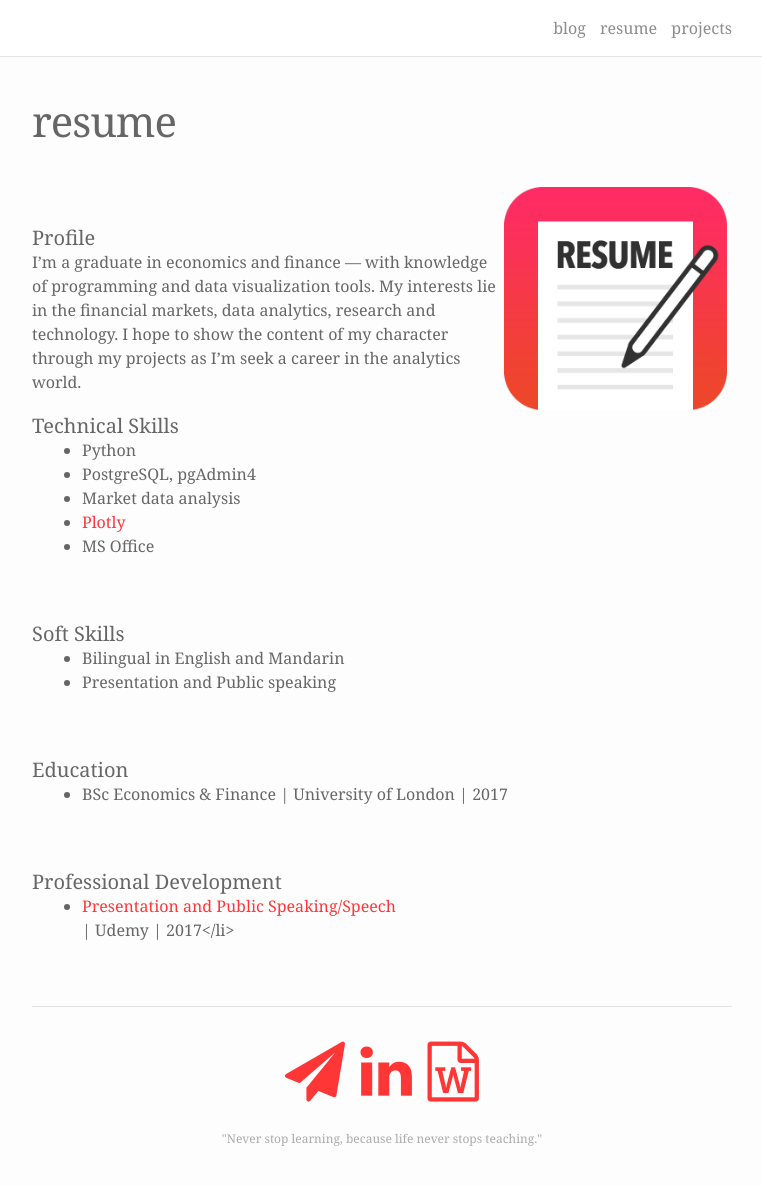
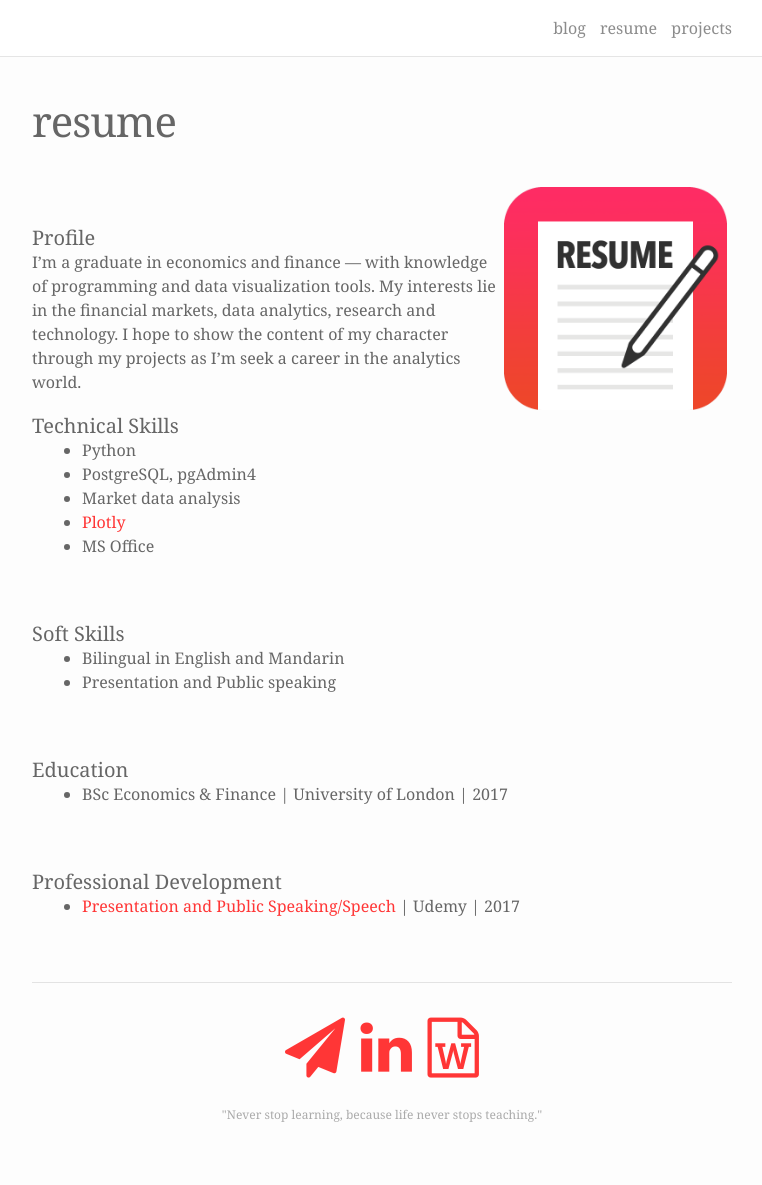
Before and after one commit to wilsonliao/blog, a Jekyll site: the page built from about.md, in a window 1280 px wide and 1256 px high. Shown: the top 1185 px of the window, without its empty margins (258-1020 px from the left). Built offline with Jekyll 4.4.1, drawn with Linux system fonts in a browser that asks for light colours; nearby versions of some CDN libraries.

Commit message:
Update about.md

```diff
--- a/about.md
+++ b/about.md
@@ -15,7 +15,7 @@
 	<li>Python</li>
 	<li>PostgreSQL, pgAdmin4</li>
 	<li>Market data analysis</li>
-	<li><a href="https://www.plotly.com" target="blank">Plotly</a></li>
+	<li><a href="https://plot.ly/" target="blank">Plotly</a></li>
 	<li>MS Office</li>
 </ul><br/>
 #### Soft Skills
@@ -29,7 +29,7 @@
 </ul><br/>
 #### Professional Development
 <ul>
-	<li><a href="https://www.plotly.com" target="blank">Presentation and Public Speaking/Speech</a></li> | Udemy | 2017</li>
+	<li><a href="https://www.udemy.com/certificate/UC-DRTBVHQQ/" target="blank">Presentation and Public Speaking/Speech</a> | Udemy | 2017</li>
 </ul><br/>
 <hr/>
 <br/>
```
